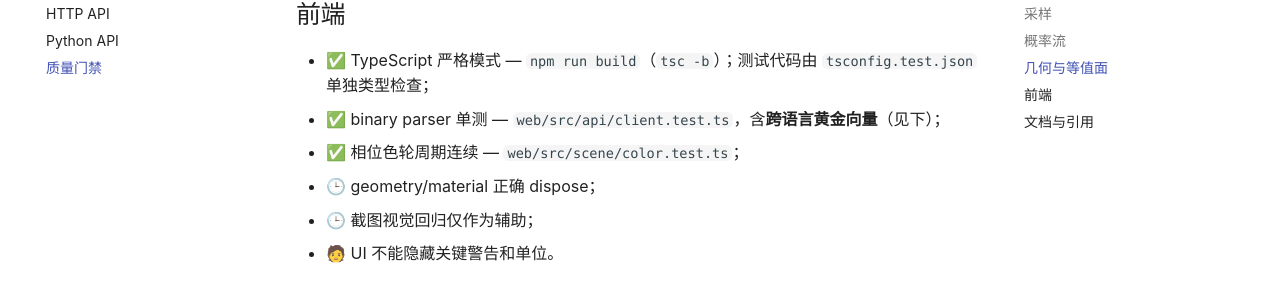
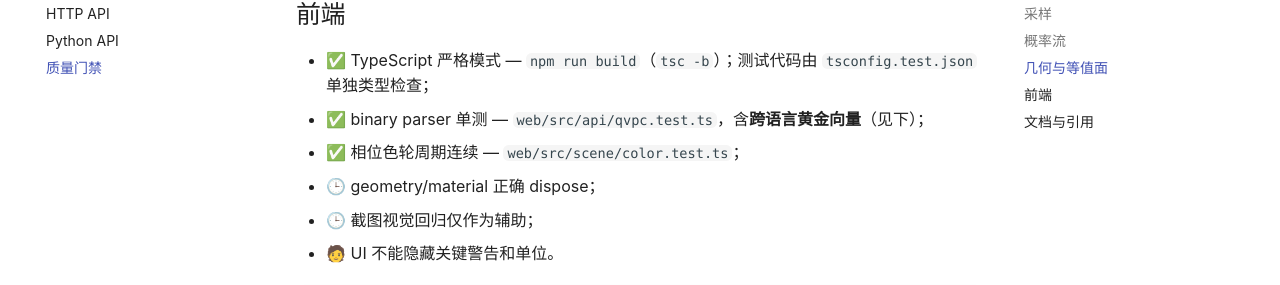
Before and after one commit to longwarriors/Atmoic-quantum-visualization, an MkDocs documentation site: the page built from docs/reference/quality-gates.md, in a window 1280 px wide and 900 px high, scrolled down 2631 px. Shown: the part 148-433 px from the top of the window. Built offline with MkDocs 1.6.1 and Material for MkDocs 9.7.7, drawn with Linux system fonts in a browser that asks for light colours.

Commit message:
docs: point QVPC golden-vector references at web/src/api/qvpc.test.ts
The TypeScript half of the contract lives in qvpc.test.ts; client.test.ts
never existed in the tree. qvpc_golden.bin regenerated and byte-identical.

```diff
--- a/docs/reference/quality-gates.md
+++ b/docs/reference/quality-gates.md
@@ -70,7 +70,7 @@
 ## 前端
 
 - ✅ TypeScript 严格模式 — `npm run build`（`tsc -b`）；测试代码由 `tsconfig.test.json` 单独类型检查；
-- ✅ binary parser 单测 — `web/src/api/client.test.ts`，含**跨语言黄金向量**（见下）；
+- ✅ binary parser 单测 — `web/src/api/qvpc.test.ts`，含**跨语言黄金向量**（见下）；
 - ✅ 相位色轮周期连续 — `web/src/scene/color.test.ts`；
 - 🕒 geometry/material 正确 dispose；
 - 🕒 截图视觉回归仅作为辅助；
```
Also changed, not shown: 2 other files.
